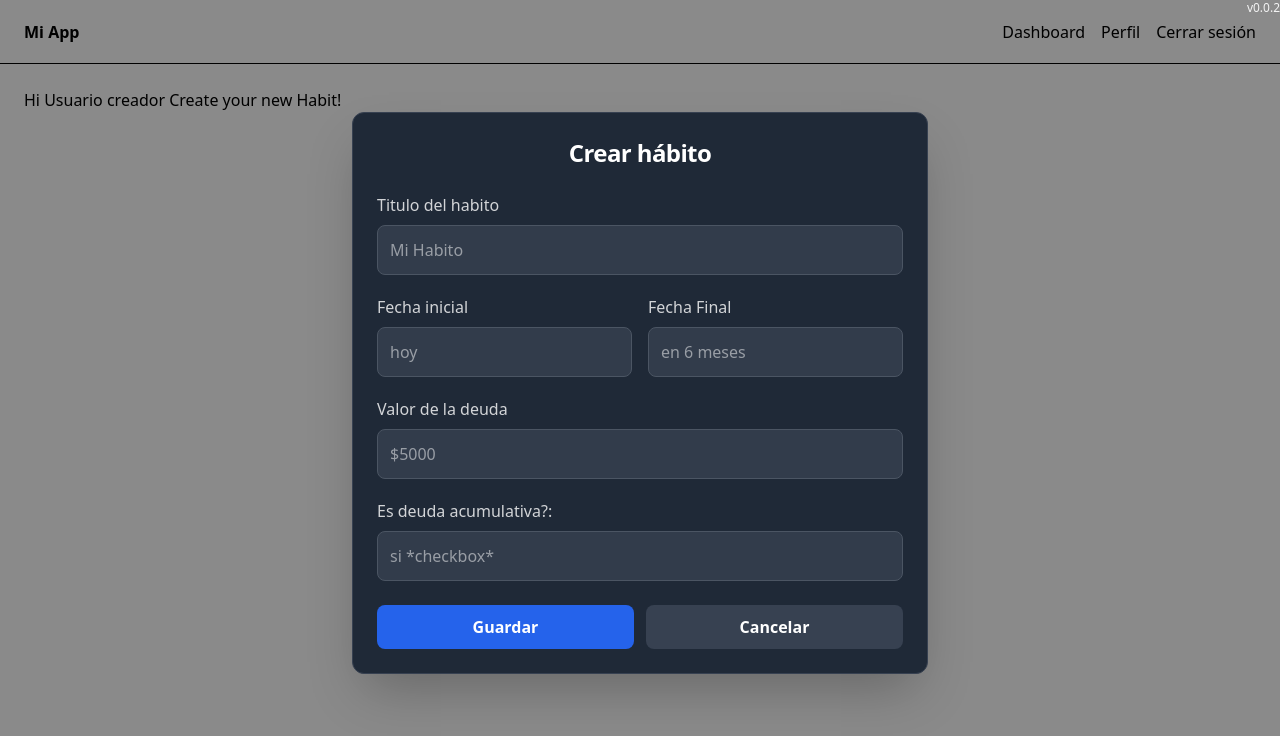
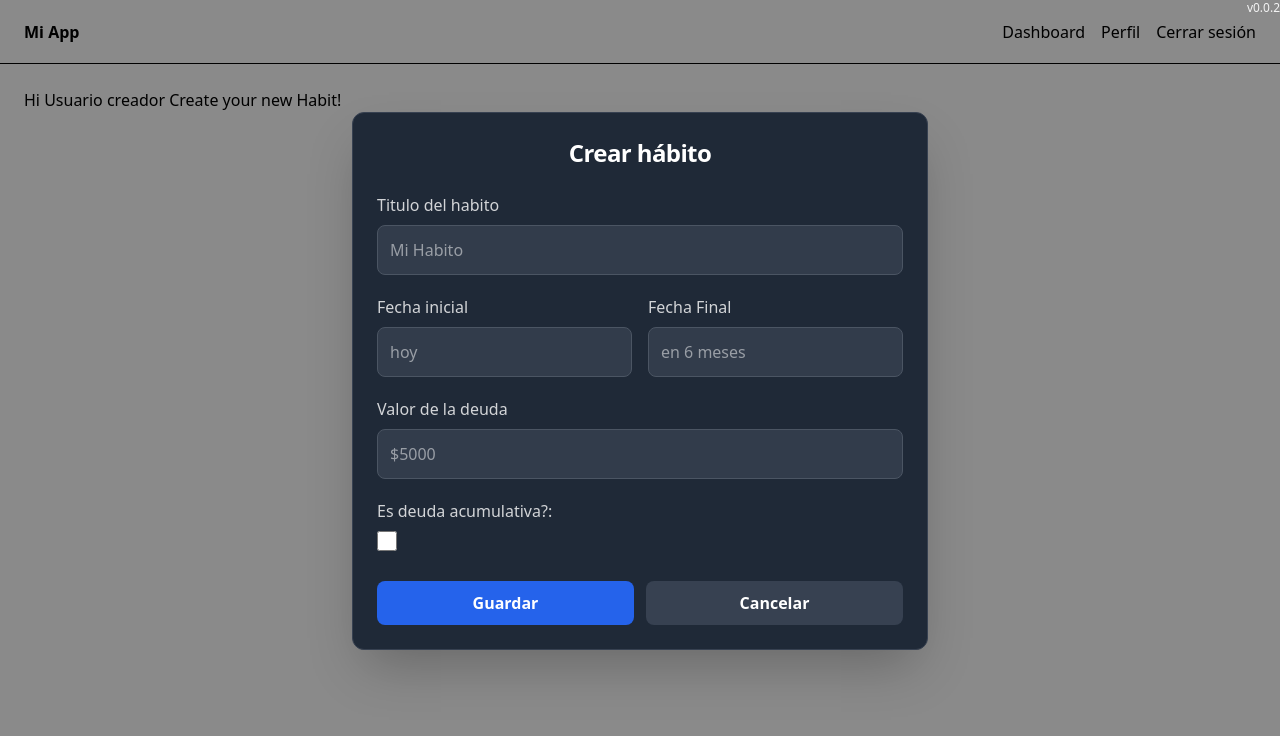
Before and after one commit to DailyCodingSoft/CodingHabit, a Next.js app in the folder coding-habit/: page /habit in a window 1280 px wide. Shown: the top 736 px of the page. Built offline with nearby package versions, Linux system fonts and the light colour scheme.

Commit message:
feature: map form habit to habit object

```diff
--- a/coding-habit/app/(protected)/habit/page.tsx
+++ b/coding-habit/app/(protected)/habit/page.tsx
@@ -1,9 +1,11 @@
 "use client"
 import { Habit, User } from "@/types";
-import { useState } from "react";
+import { useEffect, useState } from "react";
 import HabitForm from "@/components/layout/habit/HabitForm";
 import { FormEvent } from "react";
+import { mapFormDataToHabit } from "@/utils/mappers/habitMapper";
 
+//const user = context.getuser() //hacer algo asi para obtener el usuario de la sesion.
 
 export default function HabitPage(){
 
@@ -24,17 +26,18 @@ export default function HabitPage(){
         debtValue: 1000,
         isCumulative: false,
         initialDate: Date.now().toString(),
-        creator: userCreator,
+        creator: userCreator.username,
     });
 
     //get the title out of the user name
-    const title = `Hi ${habit.creator.username} Create your new Habit!`
+    const title = `Hi ${habit.creator} Create your new Habit!`
 
     function onSubmitForm(event: FormEvent<HTMLFormElement>) {
         event.preventDefault();
 
         const formData = new FormData(event.currentTarget);
-        console.log(Object.fromEntries(formData));
+        const submitedHabit = mapFormDataToHabit(formData, habit.creator);
+        setHabit(submitedHabit);
     }
 
     return (
--- a/coding-habit/components/layout/habit/HabitForm.tsx
+++ b/coding-habit/components/layout/habit/HabitForm.tsx
@@ -58,9 +58,9 @@ export default function HabitForm(props: {onSubmit: (event:FormEvent<HTMLFormEle
                         <label className="block text-[var(--text-muted-color)] mb-2">Es deuda acumulativa?:</label>
                         <input
                             name="isCumulative"
-                            type="text"
-                            placeholder="si *checkbox*"
-                            className="w-full p-3 rounded-lg bg-[var(--surface-muted-color)] text-[var(--text-primary-color)] border border-[var(--input-border-color)] focus:outline-none focus:border-[var(--primary-color)] focus:ring-2 focus:ring-[color:var(--primary-color)/.3]"
+                            type="checkbox"
+                            value="yes"
+                            className="h-5 w-5 rounded border border-[var(--input-border-color)] bg-[var(--surface-muted-color)] text-[var(--primary-color)] focus:outline-none focus:ring-2 focus:ring-[color:var(--primary-color)/.3]"
                         />
                     </div>
                 </div>
--- a/coding-habit/types/index.ts
+++ b/coding-habit/types/index.ts
@@ -43,7 +43,7 @@ export type StreakEntry = {
 export type Habit = {
     debtValue: number;
     isCumulative: boolean;
-    creator: User;
+    creator: string; //como la llave de usuario va a ser el username, el reto puede tener unicamente el username
     initialDate: string;
     title: string;
     endDate?: string;
--- /dev/null
+++ b/coding-habit/utils/mappers/habitMapper.ts
@@ -0,0 +1,14 @@
+import { Habit } from "@/types";
+
+export function mapFormDataToHabit(formData: FormData, username: string): Habit {
+    const debtValue = formData.get('debtValue');
+
+    return {
+        title: formData.get('title') as string,
+        isCumulative:  formData.get('isCumulative') as string == 'yes'? true : false,
+        debtValue: typeof(debtValue) == 'string'? Number(debtValue) : 0,
+        initialDate: formData.get('initialDate') as string,
+        endDate: formData.get('endDate') != null? formData.get('endDate') as string : undefined,
+        creator: username,
+    };
+}
```
